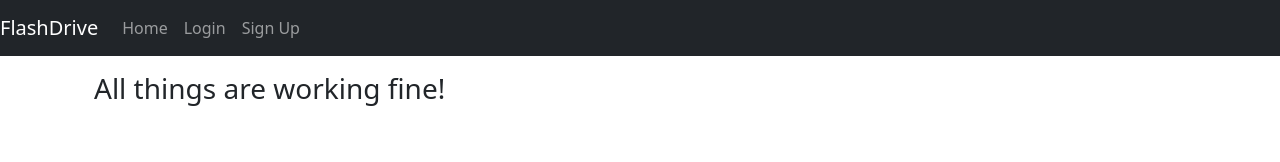
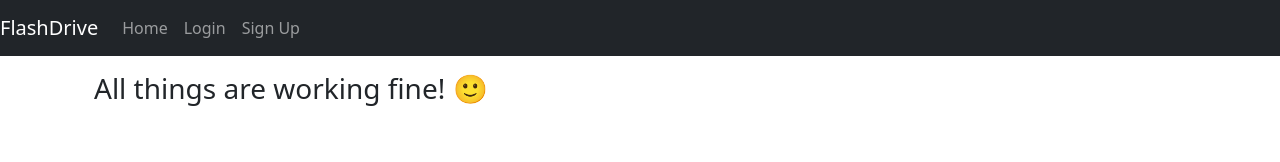
Before and after one commit to abdullah-mohammad/flashdrive, a React (Create React App) app in the folder frontend/: page / in a window 1280 px wide. Shown: the top 162 px of the page. Built offline with nearby package versions, Linux system fonts and the light colour scheme.

Commit message:
Update GoLive works

```diff
--- a/frontend/src/components/home.component.js
+++ b/frontend/src/components/home.component.js
@@ -7,7 +7,7 @@ export default class Home extends Component {
     super(props);
 
     this.state = {
-      content: "All things are working fine!"
+      content: "All things are working fine! 🙂"
     };
   }
 
```
